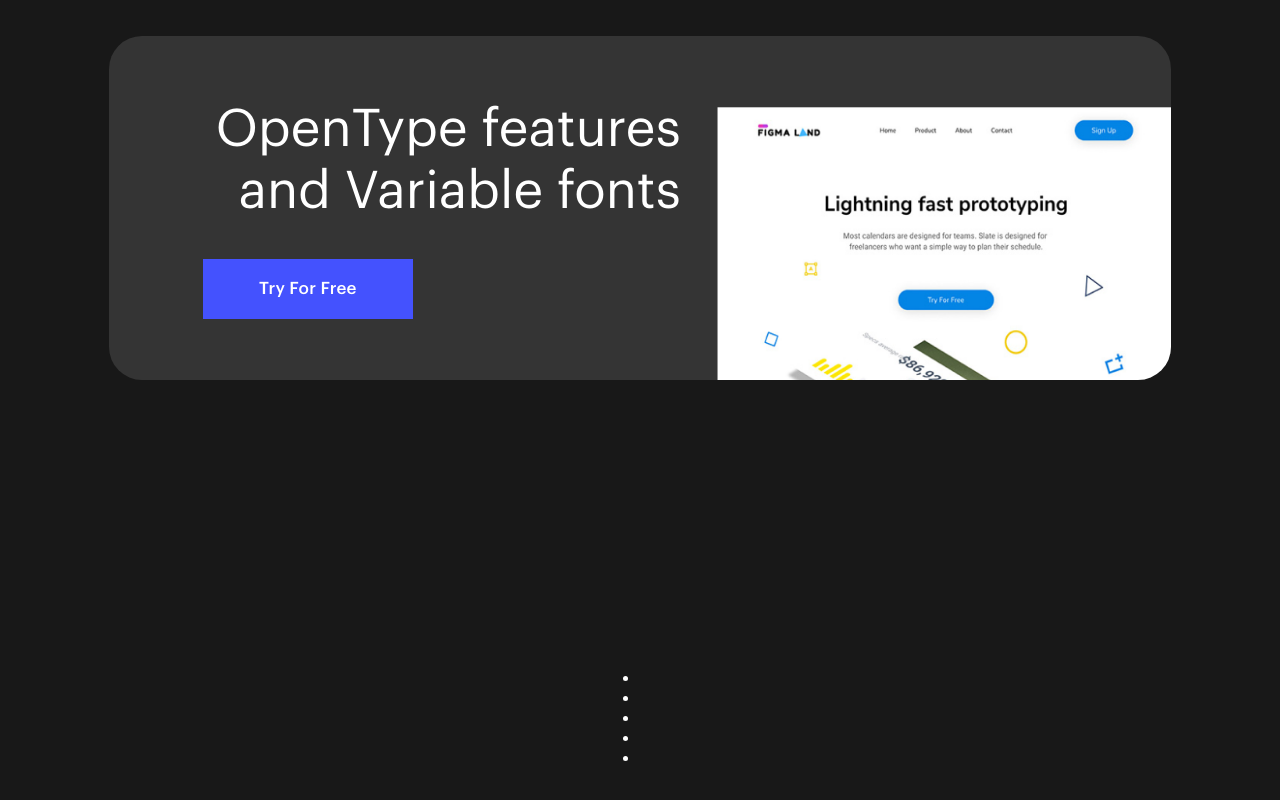
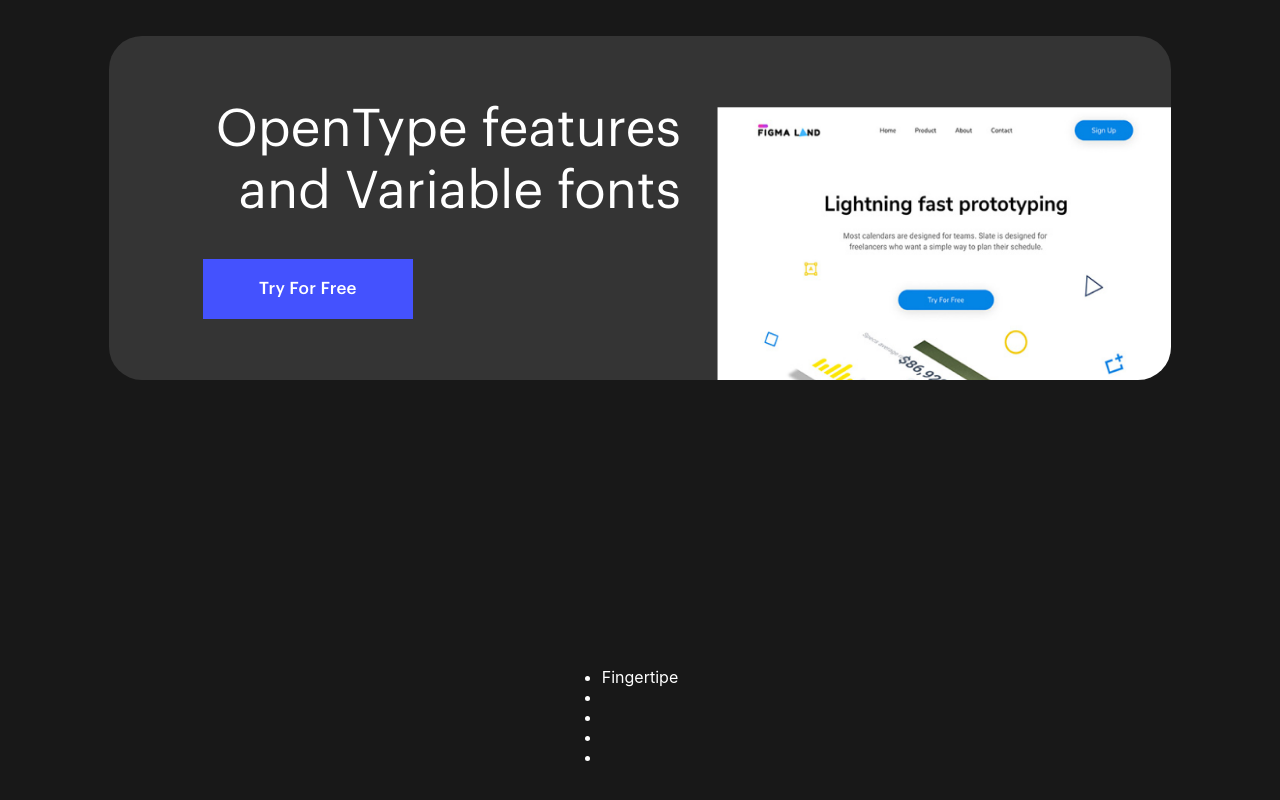
Before and after one commit to TheDa21crj/Landing-Page, a React (Create React App) app: page / in a window 1280 px wide. Shown: the part 6119-6919 px from the top of the page. Built offline with nearby package versions, Linux system fonts and the light colour scheme.

Commit message:
adding data

```diff
--- a/src/Components/Footer.js
+++ b/src/Components/Footer.js
@@ -8,7 +8,7 @@ export default function Footer() {
         <div>
           <div>
             <ul>
-              <li></li>
+              <li>Fingertipe</li>
               <li></li>
               <li></li>
               <li></li>
```
